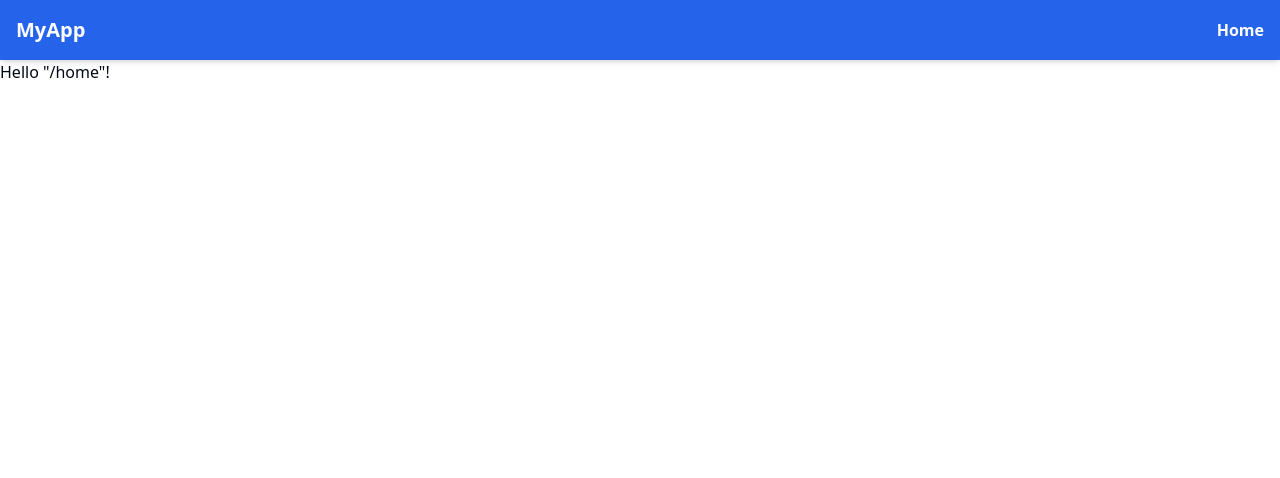
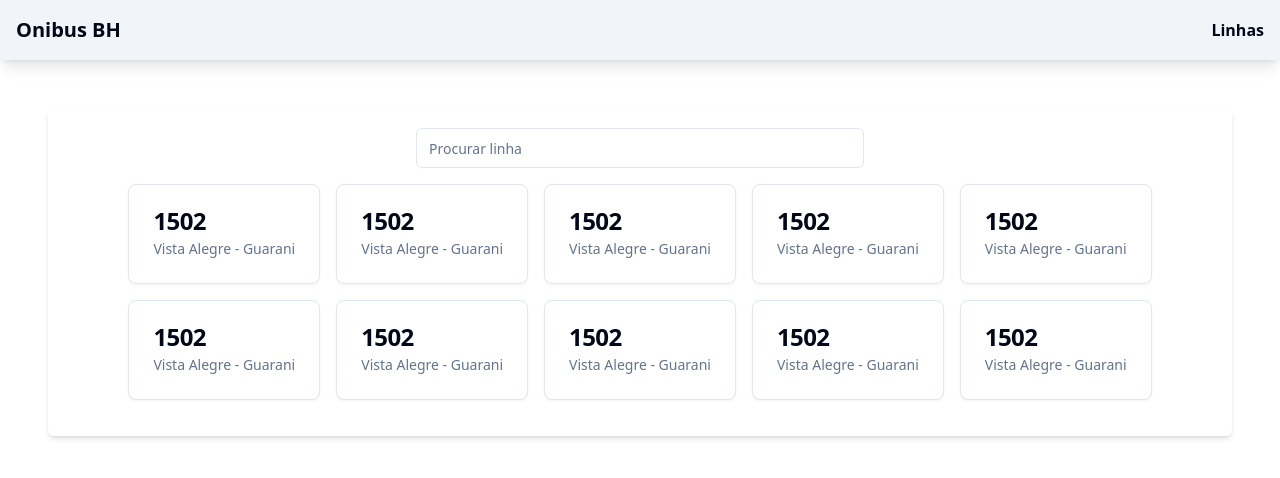
Before and after one commit to oDaviML/onibus-bh, a React (Vite) app: page / in a window 1280 px wide. Shown: the top 478 px of the page. Built offline with nearby package versions, Linux system fonts and the light colour scheme.

Commit message:
feat: Adicionado menu de linhas de ônibus

```diff
--- /dev/null
+++ b/src/components/cardonibus.tsx
@@ -0,0 +1,20 @@
+import type { Linha } from "@/types/linha";
+import { Card, CardDescription, CardHeader, CardTitle } from "./ui/card";
+
+function click(linha: Linha) {
+	console.log(linha.numeroLinha);
+}
+
+export default function Cardonibus({ linha }: { linha: Linha }) {
+	return (
+		<Card
+			className="hover:scale-105 hover:shadow-lg hover:cursor-pointer transition-all"
+			onClick={() => click(linha)}
+		>
+			<CardHeader>
+				<CardTitle>1502</CardTitle>
+				<CardDescription>Vista Alegre - Guarani</CardDescription>
+			</CardHeader>
+		</Card>
+	);
+}
--- /dev/null
+++ b/src/components/ui/card.tsx
@@ -0,0 +1,79 @@
+import * as React from "react"
+
+import { cn } from "@/lib/utils"
+
+const Card = React.forwardRef<
+  HTMLDivElement,
+  React.HTMLAttributes<HTMLDivElement>
+>(({ className, ...props }, ref) => (
+  <div
+    ref={ref}
+    className={cn(
+      "rounded-lg border bg-card text-card-foreground shadow-sm",
+      className
+    )}
+    {...props}
+  />
+))
+Card.displayName = "Card"
+
+const CardHeader = React.forwardRef<
+  HTMLDivElement,
+  React.HTMLAttributes<HTMLDivElement>
+>(({ className, ...props }, ref) => (
+  <div
+    ref={ref}
+    className={cn("flex flex-col space-y-1.5 p-6", className)}
+    {...props}
+  />
+))
+CardHeader.displayName = "CardHeader"
+
+const CardTitle = React.forwardRef<
+  HTMLDivElement,
+  React.HTMLAttributes<HTMLDivElement>
+>(({ className, ...props }, ref) => (
+  <div
+    ref={ref}
+    className={cn(
+      "text-2xl font-semibold leading-none tracking-tight",
+      className
+    )}
+    {...props}
+  />
+))
+CardTitle.displayName = "CardTitle"
+
+const CardDescription = React.forwardRef<
+  HTMLDivElement,
+  React.HTMLAttributes<HTMLDivElement>
+>(({ className, ...props }, ref) => (
+  <div
+    ref={ref}
+    className={cn("text-sm text-muted-foreground", className)}
+    {...props}
+  />
+))
+CardDescription.displayName = "CardDescription"
+
+const CardContent = React.forwardRef<
+  HTMLDivElement,
+  React.HTMLAttributes<HTMLDivElement>
+>(({ className, ...props }, ref) => (
+  <div ref={ref} className={cn("p-6 pt-0", className)} {...props} />
+))
+CardContent.displayName = "CardContent"
+
+const CardFooter = React.forwardRef<
+  HTMLDivElement,
+  React.HTMLAttributes<HTMLDivElement>
+>(({ className, ...props }, ref) => (
+  <div
+    ref={ref}
+    className={cn("flex items-center p-6 pt-0", className)}
+    {...props}
+  />
+))
+CardFooter.displayName = "CardFooter"
+
+export { Card, CardHeader, CardFooter, CardTitle, CardDescription, CardContent }
--- /dev/null
+++ b/src/components/ui/input.tsx
@@ -0,0 +1,22 @@
+import * as React from "react"
+
+import { cn } from "@/lib/utils"
+
+const Input = React.forwardRef<HTMLInputElement, React.ComponentProps<"input">>(
+  ({ className, type, ...props }, ref) => {
+    return (
+      <input
+        type={type}
+        className={cn(
+          "flex h-10 w-full rounded-md border border-input bg-background px-3 py-2 text-base ring-offset-background file:border-0 file:bg-transparent file:text-sm file:font-medium file:text-foreground placeholder:text-muted-foreground focus-visible:outline-none focus-visible:ring-2 focus-visible:ring-ring focus-visible:ring-offset-2 disabled:cursor-not-allowed disabled:opacity-50 md:text-sm",
+          className
+        )}
+        ref={ref}
+        {...props}
+      />
+    )
+  }
+)
+Input.displayName = "Input"
+
+export { Input }
--- a/src/routes/__root.tsx
+++ b/src/routes/__root.tsx
@@ -2,23 +2,19 @@ import { Link, Outlet, createRootRoute } from "@tanstack/react-router";
 
 export const Route = createRootRoute({
 	component: () => (
-    <main className="min-h-screen flex flex-col">
-      <nav className="bg-blue-600 text-white p-4 shadow-md">
+		<main className="min-h-screen bg-background flex flex-col">
+			<nav className="bg-muted p-4 shadow-lg">
 				<div className="container mx-auto flex justify-between items-center">
-          <h1 className="text-xl font-bold">MyApp</h1>
+					<h1 className="text-xl font-extrabold">Onibus BH</h1>
 					<div className="flex gap-4">
-            <Link
-              to="/"
-              className="hover:text-blue-300 transition-colors [&.active]:font-bold"
-            >
-              Home
+						<Link to="/" className="hover:text-blue-300 transition-colors [&.active]:font-bold">
+							Linhas
 						</Link>
 					</div>
 				</div>
 			</nav>
 
-      <section className="flex-grow">
-
+			<section className="flex-grow p-12">
 				<Outlet />
 			</section>
 		</main>
--- a/src/routes/index.tsx
+++ b/src/routes/index.tsx
@@ -1,9 +1,20 @@
-import { createFileRoute } from '@tanstack/react-router'
+import Cardonibus from "@/components/cardonibus";
+import { Input } from "@/components/ui/input";
+import { createFileRoute } from "@tanstack/react-router";
 
-export const Route = createFileRoute('/')({
-  component: RouteComponent,
-})
+export const Route = createFileRoute("/")({
+	component: RouteComponent,
+});
 
 function RouteComponent() {
-  return <div>Hello "/home"!</div>
+	return (
+		<div className="p-5 shadow-md rounded-md flex flex-col items-center">
+			<Input type="text" placeholder="Procurar linha" className="max-w-md" />
+			<section className="flex gap-4 flex-wrap my-4 justify-center">
+				{Array.from({ length: 10 }, (_, index) => (
+					<Cardonibus linha={{ numeroLinha: index, nome: "", linha: "" }} key={index} />
+				))}
+			</section>
+		</div>
+	);
 }
--- /dev/null
+++ b/src/types/linha.ts
@@ -0,0 +1,5 @@
+export type Linha = {
+	numeroLinha: number;
+	nome: string;
+	linha: string;
+};
```
Also changed, not shown: src/types/onibus.ts (added, +7 -0 lines). Lines whose indentation alone changed are shown as unchanged.
